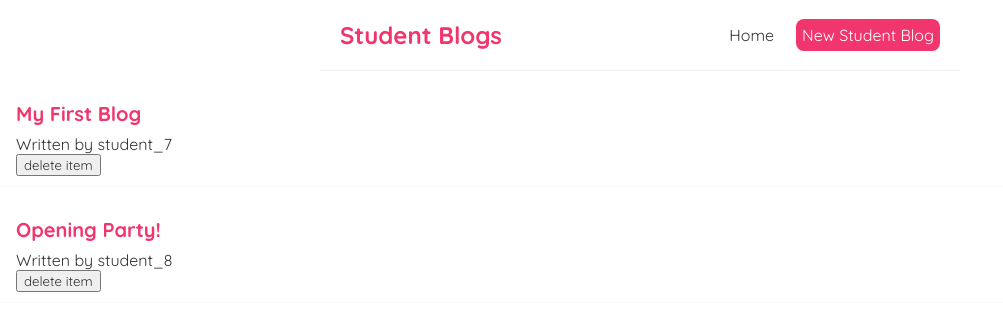
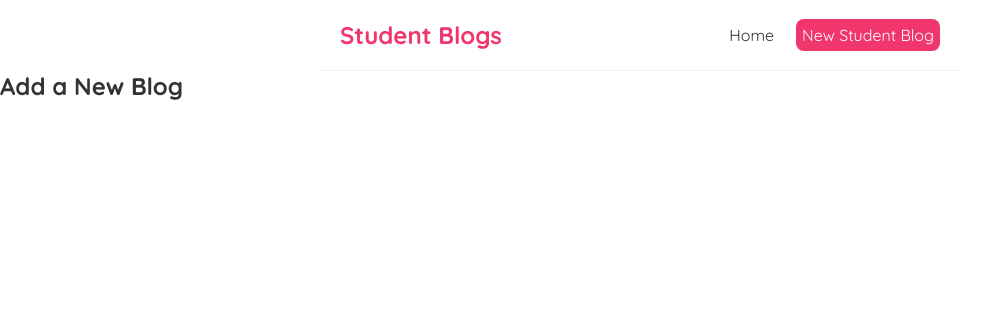
Before and after one commit to deepak0023/react_project, a React (Create React App) app: page /create in a window 1280 px wide. Shown: the top 330 px of the page, without its empty margins (0-1003 px from the left). Built offline with nearby package versions, Linux system fonts and the light colour scheme; data requests are answered from the project's data file.

Commit message:
Router : Add a react router library of version 5 and make react handle the route instead of passing the request to the server

```diff
--- a/package.json
+++ b/package.json
@@ -8,6 +8,7 @@
     "@testing-library/user-event": "^13.5.0",
     "react": "^18.2.0",
     "react-dom": "^18.2.0",
+    "react-router-dom": "^5.3.4",
     "react-scripts": "5.0.1",
     "web-vitals": "^2.1.4"
   },
--- a/src/App.js
+++ b/src/App.js
@@ -1,14 +1,25 @@
 import Navbar from './Navbar';
 import Home from './Home';
+import { BrowserRouter as Router, Route, Switch } from 'react-router-dom';
+import Create from './Create';
 
 function App() {
   return (
-    <div className="App">
-      <Navbar />
-      <div className="Component">
-        <Home />
+    <Router>
+      <div className="App">
+        <Navbar />
+        <div className="Component">
+          <Switch>
+            <Route exact path="/">
+              <Home />
+            </Route>
+            <Route path="/create">
+              <Create />
+            </Route>
+          </Switch>
+        </div>
       </div>
-    </div>
+    </Router>
   );
 }
 
--- /dev/null
+++ b/src/Create.js
@@ -0,0 +1,9 @@
+const Create = () => {
+    return (
+      <div className="create">
+        <h2>Add a New Blog</h2>
+      </div>
+    );
+  }
+
+  export default Create;
--- a/src/Home.js
+++ b/src/Home.js
@@ -1,4 +1,3 @@
-import { useEffect, useState } from "react";
 import ItemList from "./ItemList";
 import useFetch from "./useFetch";
 
@@ -7,7 +6,7 @@
 
   return (
     <div className="home">
-      { error && <div>{error}</div> }
+      {error && <div>{error}</div>}
       {isPending && <div>Loading...</div>}
       {blogs && <ItemList items={blogs} />}
     </div>
--- a/src/Navbar.js
+++ b/src/Navbar.js
@@ -1,14 +1,16 @@
+import { Link } from "react-router-dom";
+
 const Navbar = () => {
     return (
       <nav className="navbar">
         <h1>Student Blogs</h1>
         <div className="links">
-          <a href="/">Home</a>
-          <a href="/create" style={{
+          <Link to="/">Home</Link>
+          <Link to="/create" style={{
                 color: 'white',
                 backgroundColor: '#f1356d',
                 borderRadius: '8px'
-            }}>New Student Blog</a>
+            }}>New Student Blog</Link>
         </div>
       </nav>
     );
```
Also changed, not shown: 1 other file (tests, documents, lock files or other folders).
